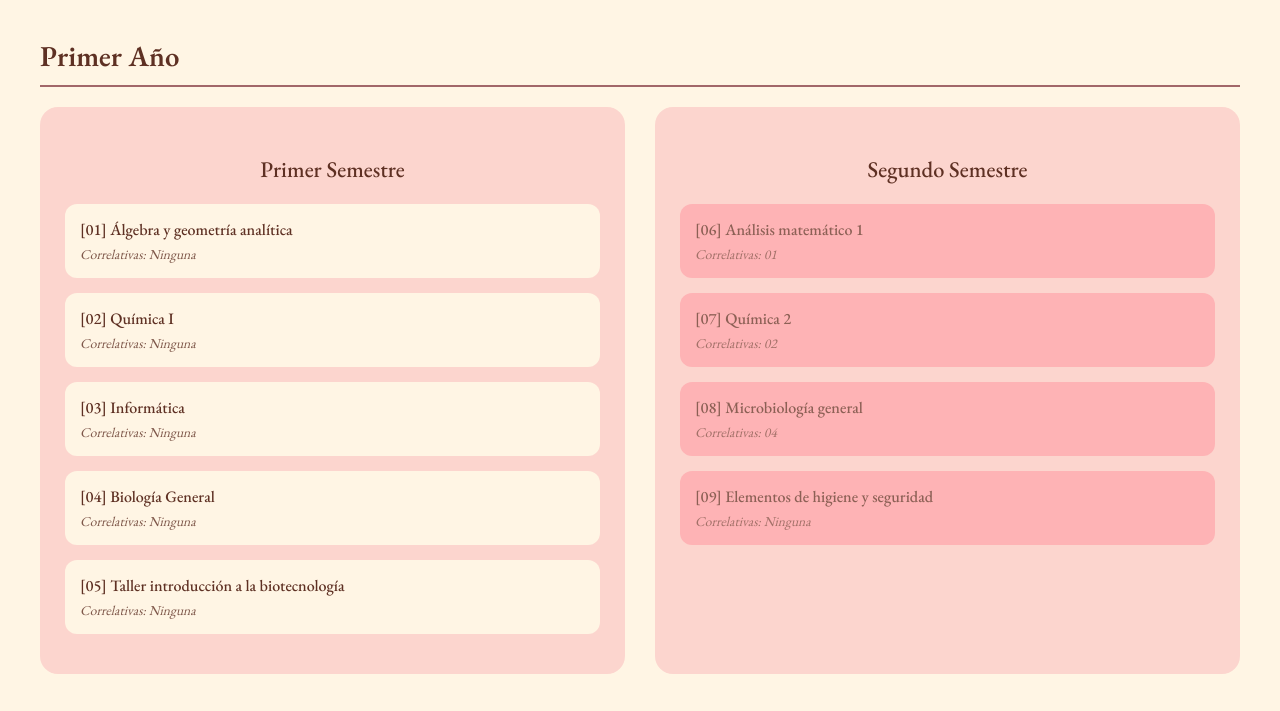
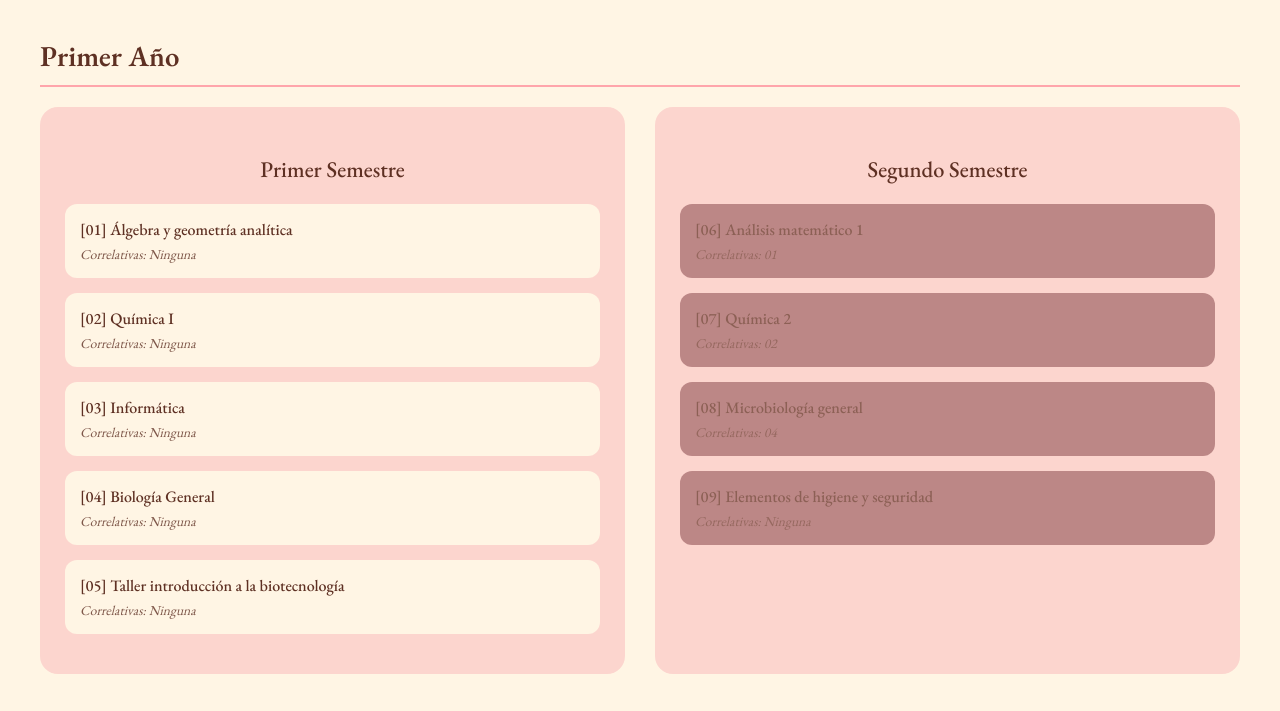
Before and after one commit to LuisianaAntuMo/mallabio, a plain HTML site: page index.html in a window 1280 px wide. Shown: the part 78-789 px from the top of the page. Drawn offline with nearby package versions, Linux system fonts and the light colour scheme.

Commit message:
index.html

```diff
--- a/index.html
+++ b/index.html
@@ -11,8 +11,8 @@
             --bg-card: #fcd5ce;
             --text-primary: #5E3023;
             --subject-unlocked: #fff5e4;
-            --subject-completed: #a26769;
-            --subject-locked: #ffa5ab;
+            --subject-completed: #ffa5ab;
+            --subject-locked: #a26769;
             --border-radius: 18px;
         }
 
```
